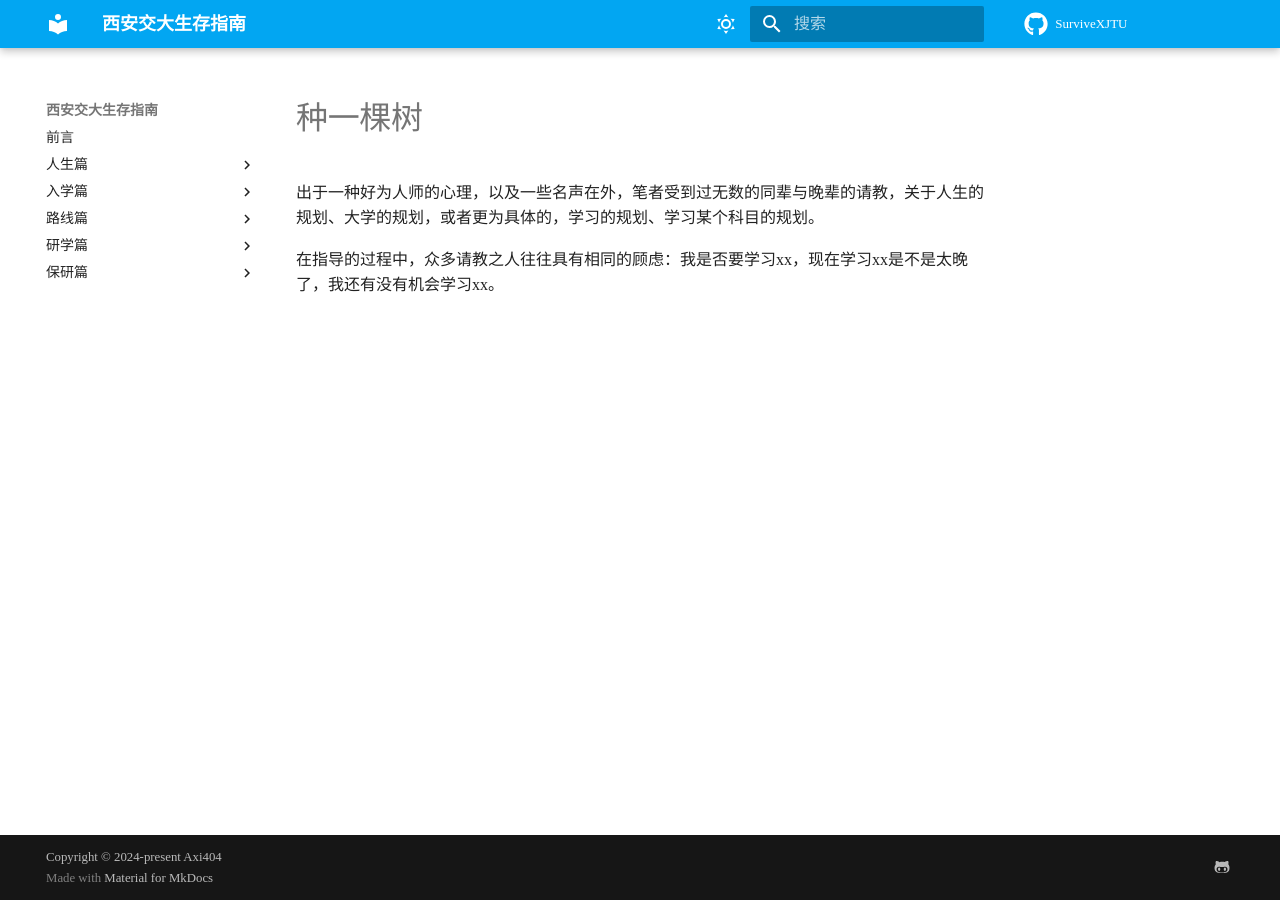
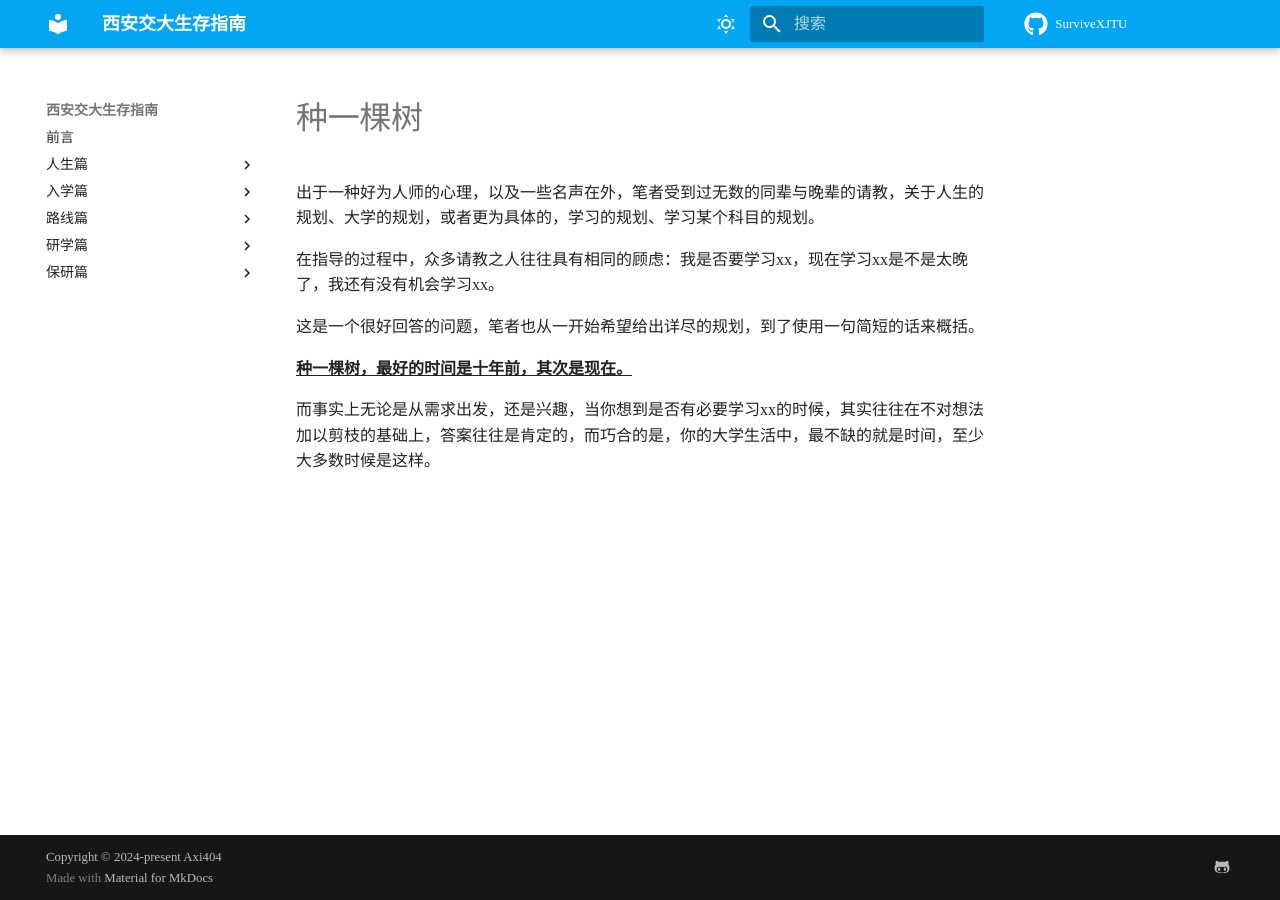
Before and after one commit to XiStudyGroup/SurviveXJTU, an MkDocs documentation site: the page built from docs/人生篇/种一棵树.md, in a window 1280 px wide. Built offline with MkDocs 1.6.1 and Material for MkDocs 9.7.7, drawn with Linux system fonts in a browser that asks for light colours; some web fonts are replaced; comment, search, counter and statistics services are not loaded.

Commit message:
update life section 4

```diff
--- a/docs/人生篇/种一棵树.md
+++ b/docs/人生篇/种一棵树.md
@@ -3,3 +3,9 @@
 出于一种好为人师的心理，以及一些名声在外，笔者受到过无数的同辈与晚辈的请教，关于人生的规划、大学的规划，或者更为具体的，学习的规划、学习某个科目的规划。
 
 在指导的过程中，众多请教之人往往具有相同的顾虑：我是否要学习xx，现在学习xx是不是太晚了，我还有没有机会学习xx。
+
+这是一个很好回答的问题，笔者也从一开始希望给出详尽的规划，到了使用一句简短的话来概括。
+
+**<u>种一棵树，最好的时间是十年前，其次是现在。</u>**
+
+而事实上无论是从需求出发，还是兴趣，当你想到是否有必要学习xx的时候，其实往往在不对想法加以剪枝的基础上，答案往往是肯定的，而巧合的是，你的大学生活中，最不缺的就是时间，至少大多数时候是这样。
```
